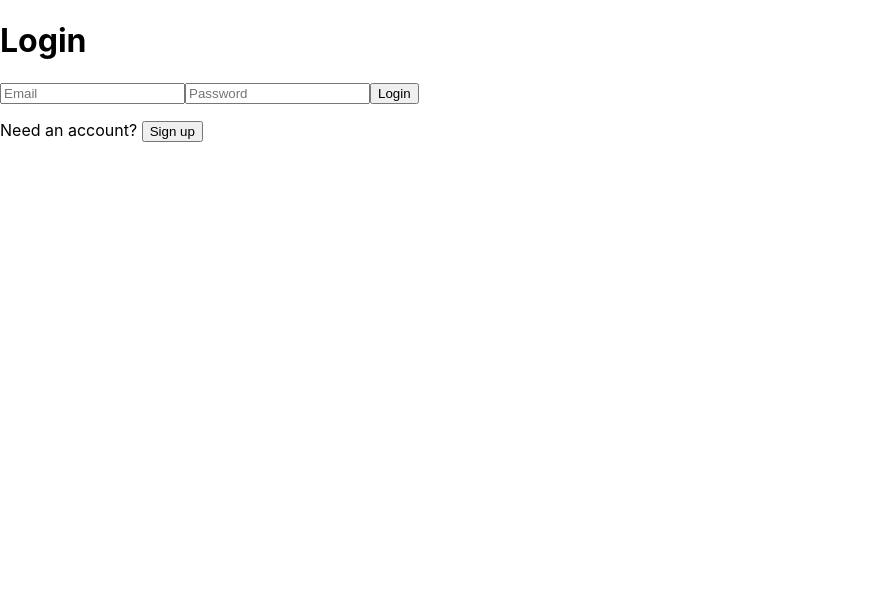
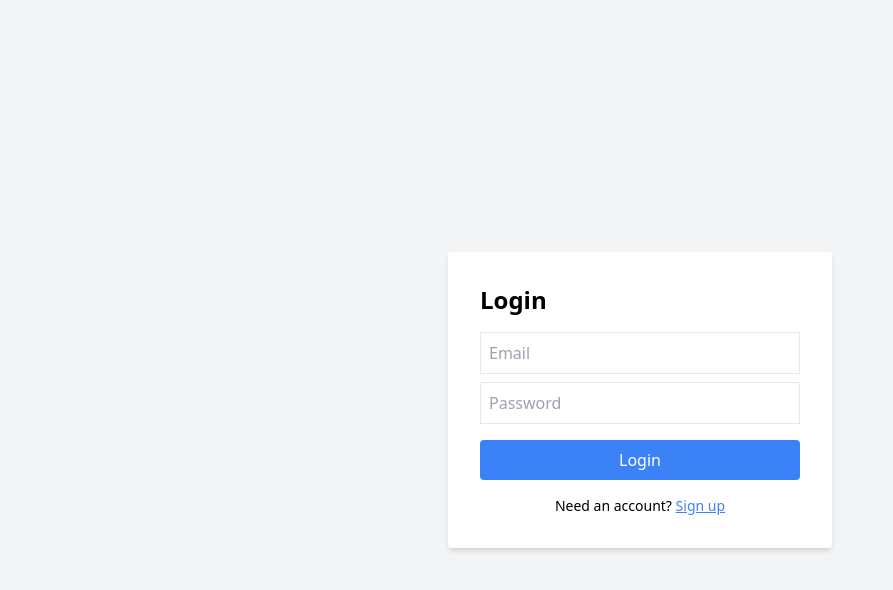
Before and after one commit to RethaD27/smartsteps-app, a React (Create React App) app: page /login in a window 1280 px wide. Shown: the top 590 px of the page, without its empty margins (0-893 px from the left). Built offline with nearby package versions, Linux system fonts and the light colour scheme.

Commit message:
Update index.css and tailwind.config.js to include Tailwind CSS directives

```diff
--- a/src/index.css
+++ b/src/index.css
@@ -1,4 +1,9 @@
-body {
+@tailwind base;
+@tailwind components;
+@tailwind utilities;
+
+
+/* body {
   margin: 0;
   font-family: -apple-system, BlinkMacSystemFont, 'Segoe UI', 'Roboto', 'Oxygen',
     'Ubuntu', 'Cantarell', 'Fira Sans', 'Droid Sans', 'Helvetica Neue',
@@ -10,4 +15,4 @@ body {
 code {
   font-family: source-code-pro, Menlo, Monaco, Consolas, 'Courier New',
     monospace;
-}
+} */
--- a/tailwind.config.js
+++ b/tailwind.config.js
@@ -1,8 +1,9 @@
 /** @type {import('tailwindcss').Config} */
 module.exports = {
-  content: [],
-  theme: {
-    extend: {},
-  },
-  plugins: [],
+  content: ["./src/**/*.{js,jsx}"],
+theme: {
+  extend: {},
+},
+plugins: [],
+
 }
```
